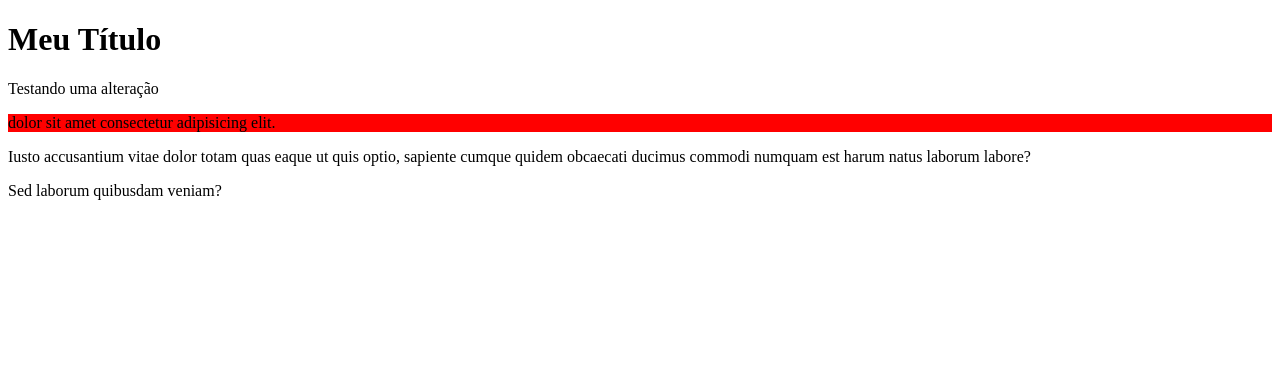
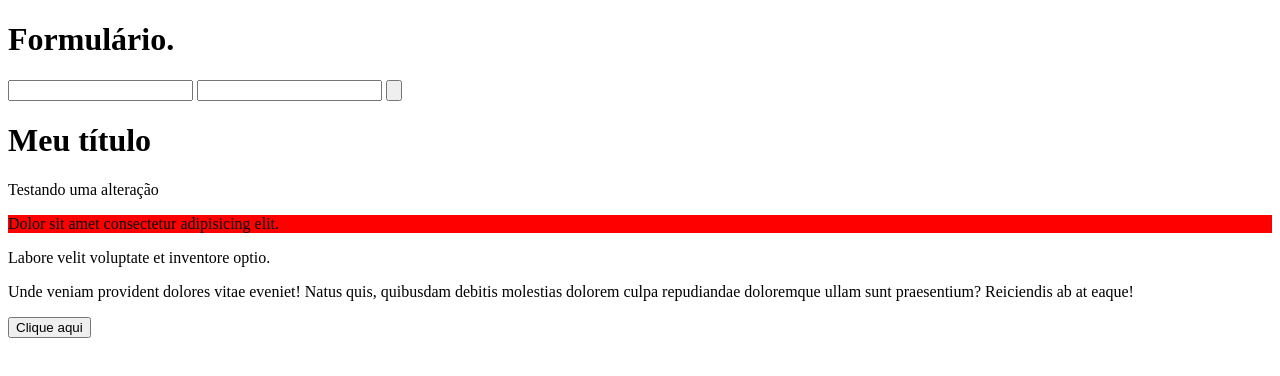
Before and after one commit to johnbom1/back-end-avan-ado, a plain HTML site: page first-week/index.html in a window 1280 px wide. Drawn offline with Linux system fonts and the light colour scheme.

Commit message:
adicionando botão para mudar background

```diff
--- a/first-week/index.html
+++ b/first-week/index.html
@@ -10,14 +10,19 @@
 
 </head>
 <body>
-    <div>
-        <h1 id="titulo">Meu Título</h1>
-        <p class="text">Lorem ipsum dolor sit amet, consectetur adipisicing elit. </p>
-        <p class="text">dolor sit amet consectetur adipisicing elit.</p>
-        <p class="text">Tenetur saepe, sit repellat deserunt corrupti accusantium?</p>
-        <p class="text">Iusto accusantium vitae dolor totam quas eaque ut quis optio, sapiente cumque quidem obcaecati ducimus commodi numquam est harum natus laborum labore?</p>
-        <p class="text">Sed laborum quibusdam veniam?</p>
-    </div>
+    <h1>Formulário.</h1>
+    <form action="" name="form">
+        <input type="number" name="n1" id="">
+        <input type="number" name="n2" id="">
+        <input type="button" onclick="sum()">
+    </form>
 
+    <h1 id="titulo">Meu título</h1>
+    <p class="text">Lorem ipsum dolor sit amet, consectetur adipisicing elit. </p>
+    <p class="text">Dolor sit amet consectetur adipisicing elit.</p>
+    <p class="text">Lorem ipsum, dolor sit amet consectetur adipisicing elit. Magnam qui sapiente unde provident.</p>
+    <p class="text">Labore velit voluptate et inventore optio.</p>
+    <p class="text">Unde veniam provident dolores vitae eveniet! Natus quis, quibusdam debitis molestias dolorem culpa repudiandae doloremque ullam sunt praesentium? Reiciendis ab at eaque!</p>
+    <button id="btn">Clique aqui</button>
 </body>
 </html>
--- a/first-week/js/index.js
+++ b/first-week/js/index.js
@@ -387,3 +387,15 @@ texts[0].innerHTML = '<span> Testando uma alteração </span>'
 texts[1].style.backgroundColor = 'red'
 
 texts[2].remove()
+
+// adicionando evento
+// seleciona um elemento pelo id, armazenando em uma variável
+const button = document.querySelector('#btn')
+// rotina para a execução de alteração no estilo de um elemento a partir do clique
+button.addEventListener('click',()=>(texts[3].style.backgroundColor='orange'))
+
+// callbacks
+
+// promises
+
+// programação assíncrona
```
